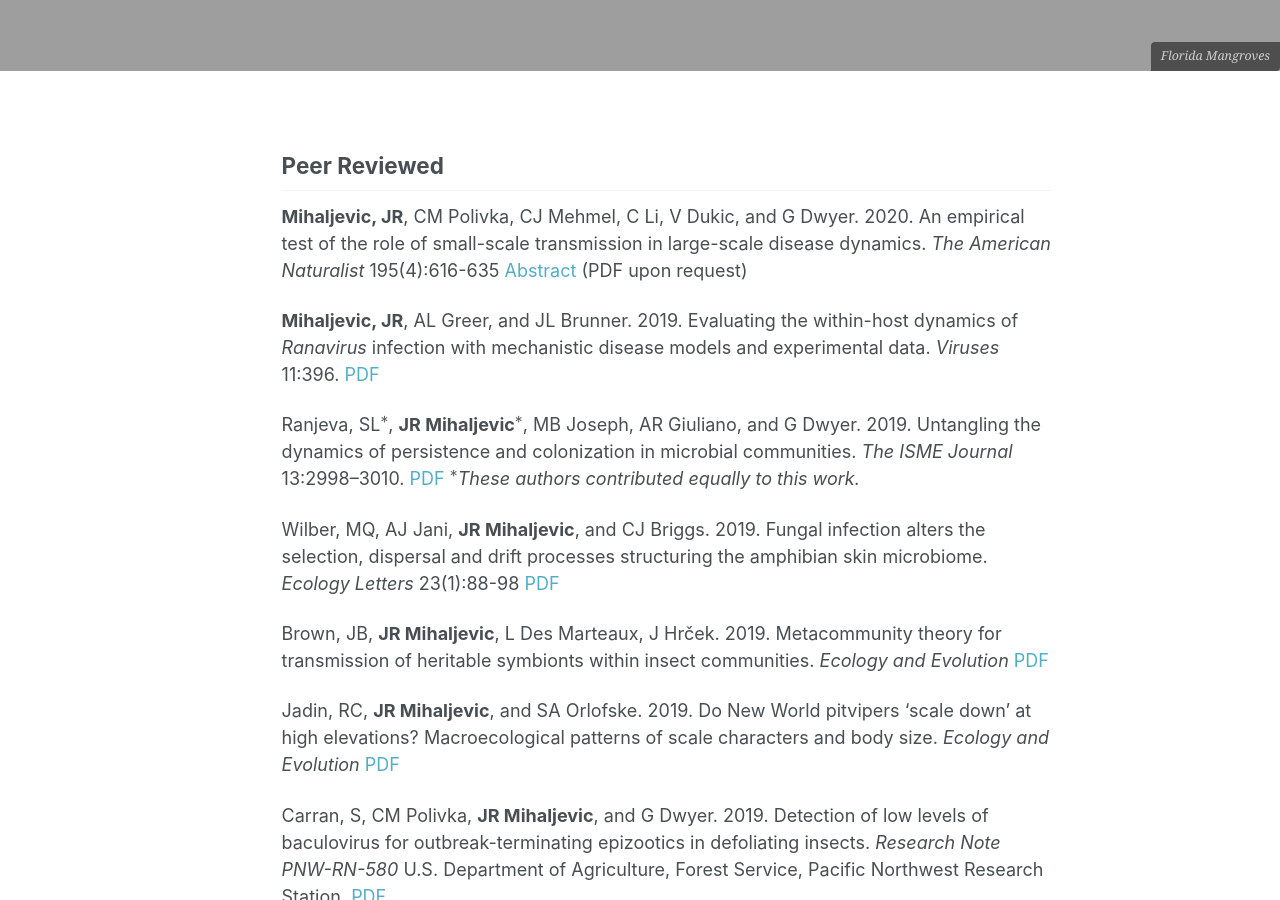
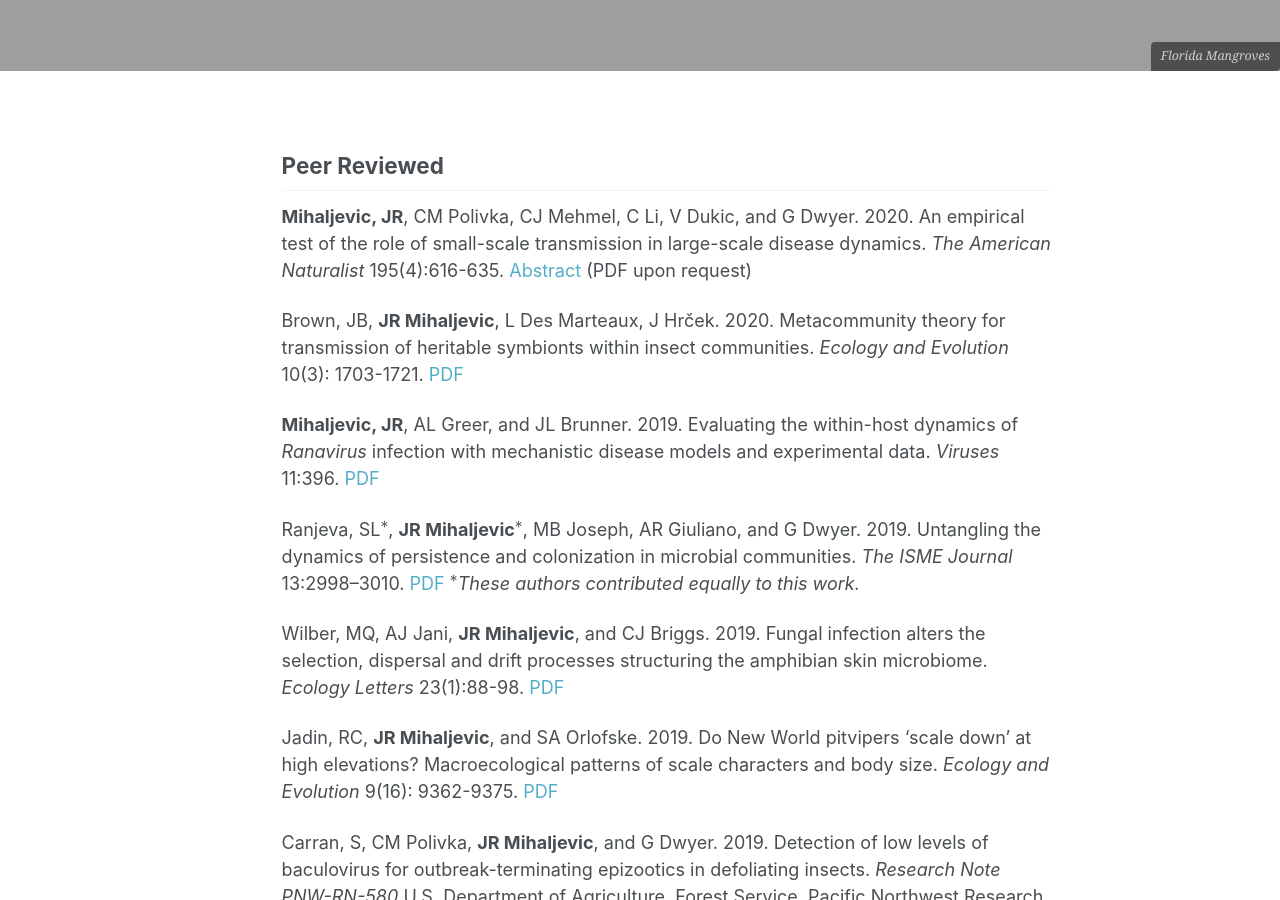
Before and after one commit to jrmihalj/jrmihalj.github.io, a Jekyll site: the page built from _pages/pubs.md, in a window 1280 px wide and 900 px high, scrolled down 971 px. Built offline with Jekyll 4.4.1, drawn with Linux system fonts in a browser that asks for light colours; formulas are drawn with MathJax 3; our own code applies the rules of GitHub Pages for plain Markdown files.

Commit message:
update page numbers, rearrange

```diff
--- a/_pages/pubs.md
+++ b/_pages/pubs.md
@@ -10,17 +10,17 @@ permalink: /publications/
 
 ## Peer Reviewed
 
-**Mihaljevic, JR**, CM Polivka, CJ Mehmel, C Li, V Dukic, and G Dwyer. 2020. An empirical test of the role of small-scale transmission in large-scale disease dynamics. *The American Naturalist* 195(4):616-635 [Abstract](https://www.journals.uchicago.edu/doi/abs/10.1086/707457?journalCode=an){:target="_blank"} (PDF upon request)
+**Mihaljevic, JR**, CM Polivka, CJ Mehmel, C Li, V Dukic, and G Dwyer. 2020. An empirical test of the role of small-scale transmission in large-scale disease dynamics. *The American Naturalist* 195(4):616-635. [Abstract](https://www.journals.uchicago.edu/doi/abs/10.1086/707457?journalCode=an){:target="_blank"} (PDF upon request)
+
+Brown, JB, **JR Mihaljevic**, L Des Marteaux, J Hrček. 2020. Metacommunity theory for transmission of heritable symbionts within insect communities. *Ecology and Evolution* 10(3): 1703-1721. [PDF](https://onlinelibrary.wiley.com/doi/epdf/10.1002/ece3.5754){:target="_blank"}
 
 **Mihaljevic, JR**, AL Greer, and JL Brunner. 2019. Evaluating the within-host dynamics of *Ranavirus* infection with mechanistic disease models and experimental data. *Viruses* 11:396. [PDF](https://www.mdpi.com/1999-4915/11/5/396){:target="_blank"}
 
 Ranjeva, SL$^{\*}$, **JR Mihaljevic**$^{\*}$, MB Joseph, AR Giuliano, and G Dwyer. 2019. Untangling the dynamics of persistence and colonization in microbial communities. *The ISME Journal* 13:2998–3010. [PDF](https://www.nature.com/articles/s41396-019-0488-7){:target="_blank"} $^{\*}$*These authors contributed equally to this work.*
 
-Wilber, MQ, AJ Jani, **JR Mihaljevic**, and CJ Briggs. 2019. Fungal infection alters the selection, dispersal and drift processes structuring the amphibian skin microbiome. *Ecology Letters* 23(1):88-98 [PDF]( https://doi.org/10.1111/ele.13414){:target="_blank"}
+Wilber, MQ, AJ Jani, **JR Mihaljevic**, and CJ Briggs. 2019. Fungal infection alters the selection, dispersal and drift processes structuring the amphibian skin microbiome. *Ecology Letters* 23(1):88-98. [PDF]( https://doi.org/10.1111/ele.13414){:target="_blank"}
 
-Brown, JB, **JR Mihaljevic**, L Des Marteaux, J Hrček. 2019. Metacommunity theory for transmission of heritable symbionts within insect communities. *Ecology and Evolution* [PDF](https://onlinelibrary.wiley.com/doi/epdf/10.1002/ece3.5754){:target="_blank"}
-
-Jadin, RC, **JR Mihaljevic**, and SA Orlofske. 2019. Do New World pitvipers ‘scale down’ at high elevations? Macroecological patterns of scale characters and body size. *Ecology and Evolution* [PDF](https://onlinelibrary.wiley.com/doi/full/10.1002/ece3.5486){:target="_blank"}
+Jadin, RC, **JR Mihaljevic**, and SA Orlofske. 2019. Do New World pitvipers ‘scale down’ at high elevations? Macroecological patterns of scale characters and body size. *Ecology and Evolution* 9(16): 9362-9375. [PDF](https://onlinelibrary.wiley.com/doi/full/10.1002/ece3.5486){:target="_blank"}
 
 Carran, S, CM Polivka, **JR Mihaljevic**, and G Dwyer. 2019. Detection of low levels of baculovirus for outbreak-terminating epizootics in defoliating insects. *Research Note PNW-RN-580* U.S. Department of Agriculture, Forest Service, Pacific Northwest Research Station. [PDF](https://www.fs.fed.us/pnw/pubs/pnw_rn580.pdf){:target="_blank"}
 
```
